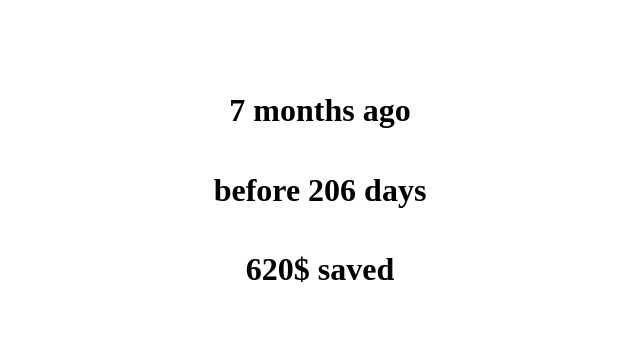
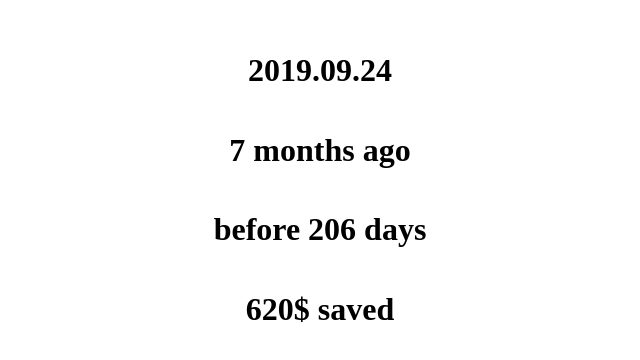
Before and after one commit to renegens/smokefree, a Gatsby site: page / in a window 1280 px wide. Shown: the part 218-578 px from the top of the page, without its empty margins (328-968 px from the left). Built offline with nearby package versions, Linux system fonts and the light colour scheme; Gatsby itself is replaced by a stand-in of ours.

Commit message:
Add date

```diff
--- a/src/pages/index.js
+++ b/src/pages/index.js
@@ -31,6 +31,7 @@ const container = {
 
 const IndexPage = () => (
   <div style={container}>
+    <h1 align="center">{quitDate}</h1>
     <h1 align="center">{getMonthFromNow()}</h1>
     <h1 align="center">before {getDays()} days</h1>
     <h1 align="center">{moneySaved()}$ saved </h1>
```
